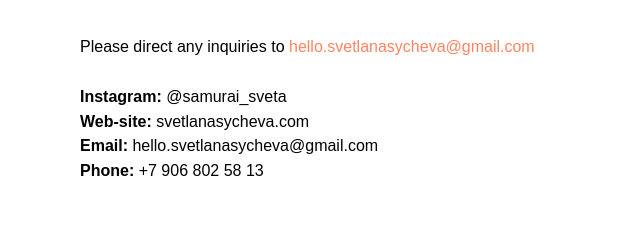
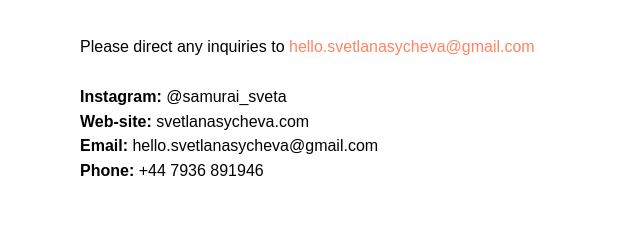
Before and after one commit to sychevmax/svetlanasycheva, a plain HTML site: page contacts.html in a window 1280 px wide. Shown: the part 262-496 px from the top of the page, 80-720 px from the left. Drawn offline with Linux system fonts and the light colour scheme; a web font is replaced by a local one.

Commit message:
Update contacts.html

```diff
--- a/contacts.html
+++ b/contacts.html
@@ -89,7 +89,7 @@ t_menu__interactFromKeyboard('631560226');
 #rec631560226 .t-menu__link-item.t-active {
 opacity: 1 !important;
 }
-}</style></div></div><!--/header--><div id="rec631568258" class="r t-rec t-rec_pt_15 t-rec_pb_15" style="padding-top:15px;padding-bottom:15px; " data-record-type="43" ><!-- T030 --><div class="t030"><div class="t-container t-align_center"><div class="t-col t-col_10 t-prefix_1"> <div class="t030__title t-title t-title_xxs" field="title" style="">Contacts</div> </div></div></div></div><div id="rec631567331" class="r t-rec uc-height100" style=" " data-record-type="106" ><!-- T004 --><div class="t004"><div class="t-container "><div class="t-col t-col_10 t-prefix_1"><div field="text" class="t-text t-text_md ">Please direct any inquiries to <a href="mailto:hello.svetlanasycheva@gmail.com">hello.svetlanasycheva@gmail.com</a><br /><br /><strong>Instagram:</strong> @samurai_sveta<br /><strong>Web-site:</strong> svetlanasycheva.com<br /><strong>Email:</strong> hello.svetlanasycheva@gmail.com<br /><strong>Phone:</strong> +7 906 802 58 13</div></div></div></div><style> #rec631567331 .t-text { font-size: 16px; }</style></div><div id="rec631568876" class="r t-rec" style=" " data-animationappear="off" data-record-type="131" ><!-- T123 --><div class="t123" ><div class="t-container_100 "><div class="t-width t-width_100 ">
+}</style></div></div><!--/header--><div id="rec631568258" class="r t-rec t-rec_pt_15 t-rec_pb_15" style="padding-top:15px;padding-bottom:15px; " data-record-type="43" ><!-- T030 --><div class="t030"><div class="t-container t-align_center"><div class="t-col t-col_10 t-prefix_1"> <div class="t030__title t-title t-title_xxs" field="title" style="">Contacts</div> </div></div></div></div><div id="rec631567331" class="r t-rec uc-height100" style=" " data-record-type="106" ><!-- T004 --><div class="t004"><div class="t-container "><div class="t-col t-col_10 t-prefix_1"><div field="text" class="t-text t-text_md ">Please direct any inquiries to <a href="mailto:hello.svetlanasycheva@gmail.com">hello.svetlanasycheva@gmail.com</a><br /><br /><strong>Instagram:</strong> @samurai_sveta<br /><strong>Web-site:</strong> svetlanasycheva.com<br /><strong>Email:</strong> hello.svetlanasycheva@gmail.com<br /><strong>Phone:</strong> +44 7936 891946</div></div></div></div><style> #rec631567331 .t-text { font-size: 16px; }</style></div><div id="rec631568876" class="r t-rec" style=" " data-animationappear="off" data-record-type="131" ><!-- T123 --><div class="t123" ><div class="t-container_100 "><div class="t-width t-width_100 ">
 
 			<style>
 .uc-height100 {
```
